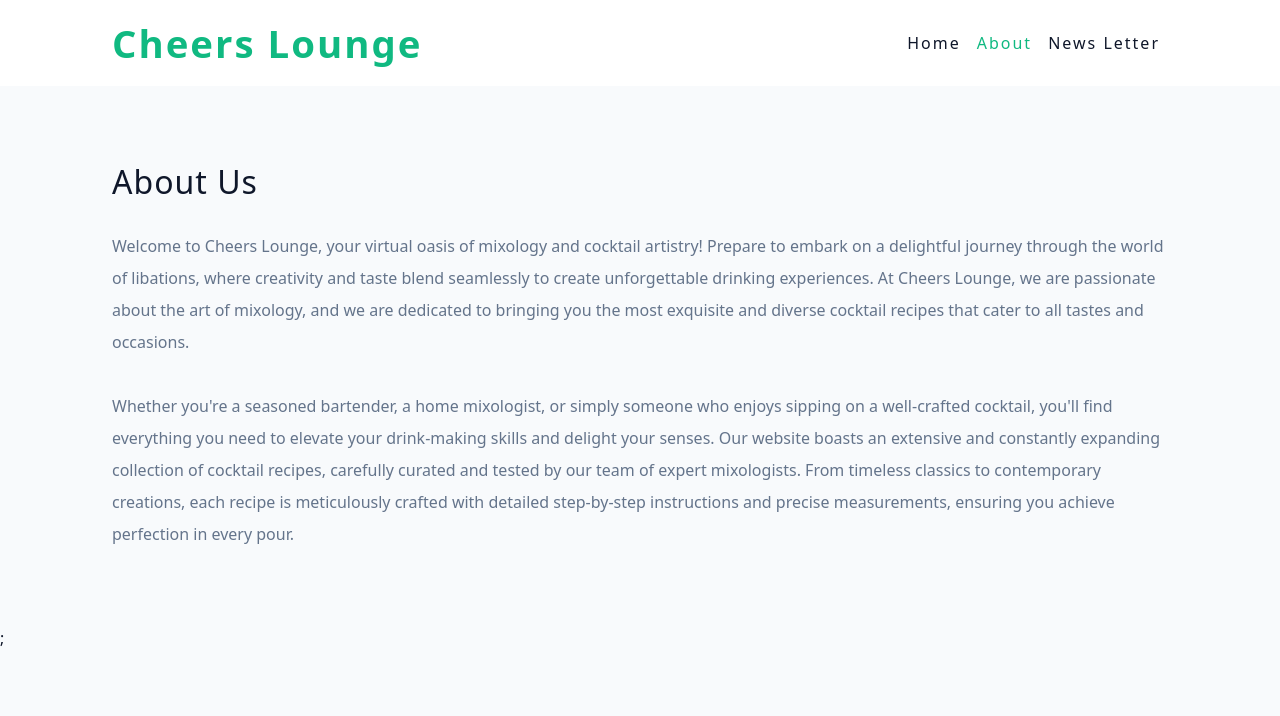
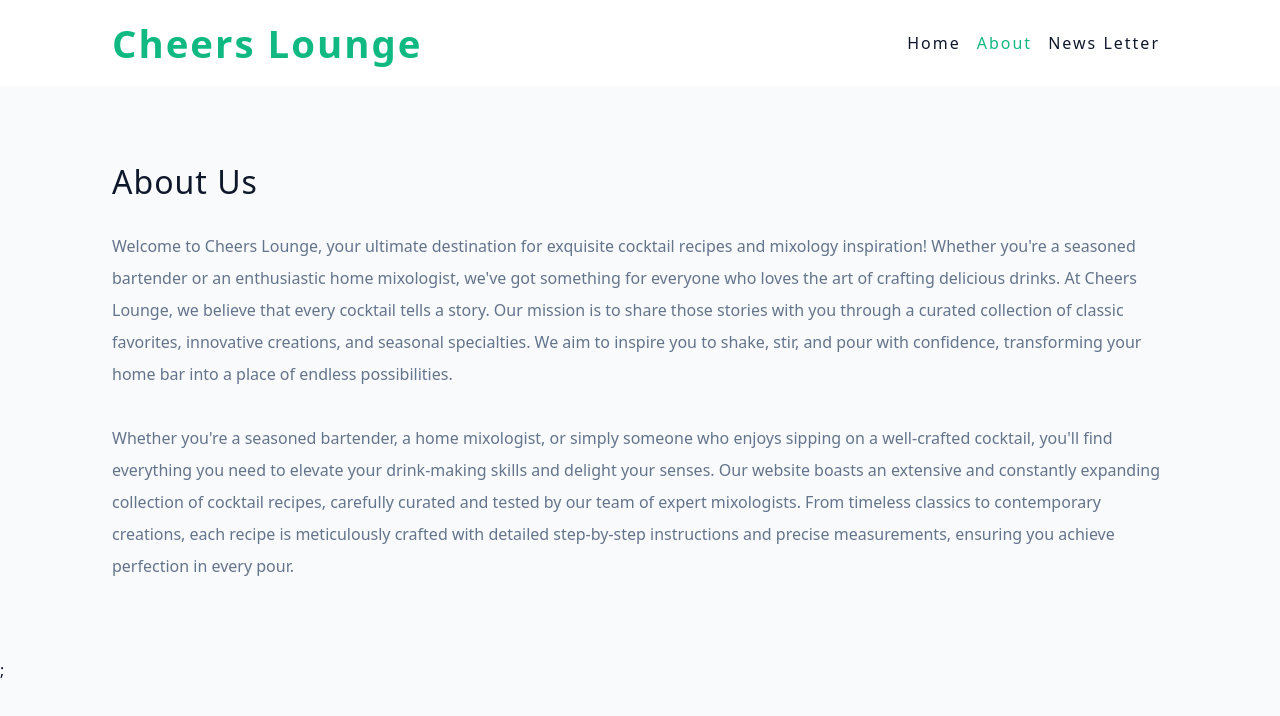
Before and after one commit to ProfessorBunny/Cheers-Lounge, a React (Vite) app: page /about in a window 1280 px wide. Shown: the top 716 px of the page. Built offline with nearby package versions, Linux system fonts and the light colour scheme.

Commit message:
about page updated

```diff
--- a/src/pages/About.jsx
+++ b/src/pages/About.jsx
@@ -4,13 +4,15 @@ const About = () => {
     <Wrapper>
       <h3>About Us</h3>
       <p>
-        Welcome to Cheers Lounge, your virtual oasis of mixology and cocktail
-        artistry! Prepare to embark on a delightful journey through the world of
-        libations, where creativity and taste blend seamlessly to create
-        unforgettable drinking experiences. At Cheers Lounge, we are passionate
-        about the art of mixology, and we are dedicated to bringing you the most
-        exquisite and diverse cocktail recipes that cater to all tastes and
-        occasions.{" "}
+        Welcome to Cheers Lounge, your ultimate destination for exquisite
+        cocktail recipes and mixology inspiration! Whether you're a seasoned
+        bartender or an enthusiastic home mixologist, we've got something for
+        everyone who loves the art of crafting delicious drinks. At Cheers
+        Lounge, we believe that every cocktail tells a story. Our mission is to
+        share those stories with you through a curated collection of classic
+        favorites, innovative creations, and seasonal specialties. We aim to
+        inspire you to shake, stir, and pour with confidence, transforming your
+        home bar into a place of endless possibilities.{" "}
       </p>
       <p>
         Whether you're a seasoned bartender, a home mixologist, or simply
```
